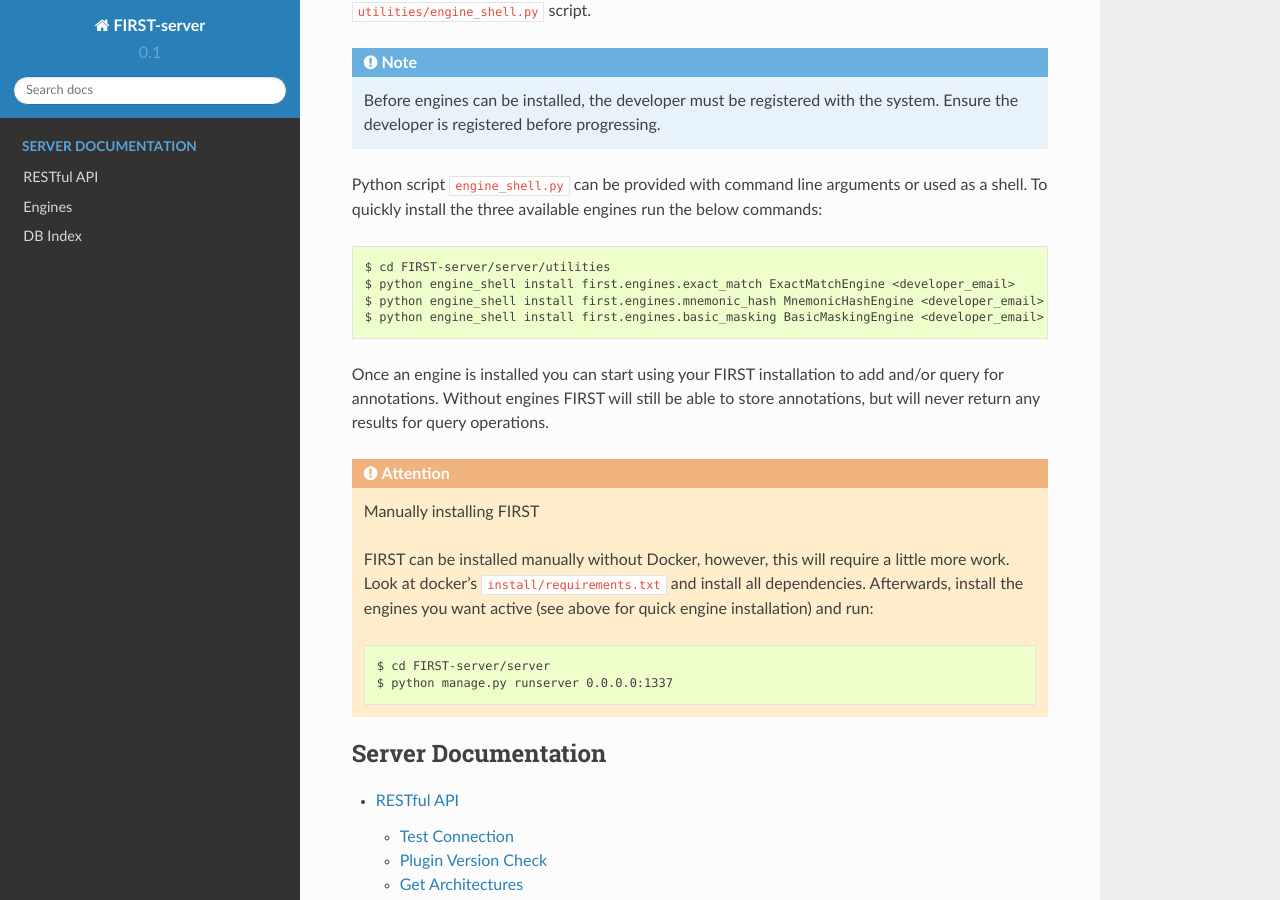
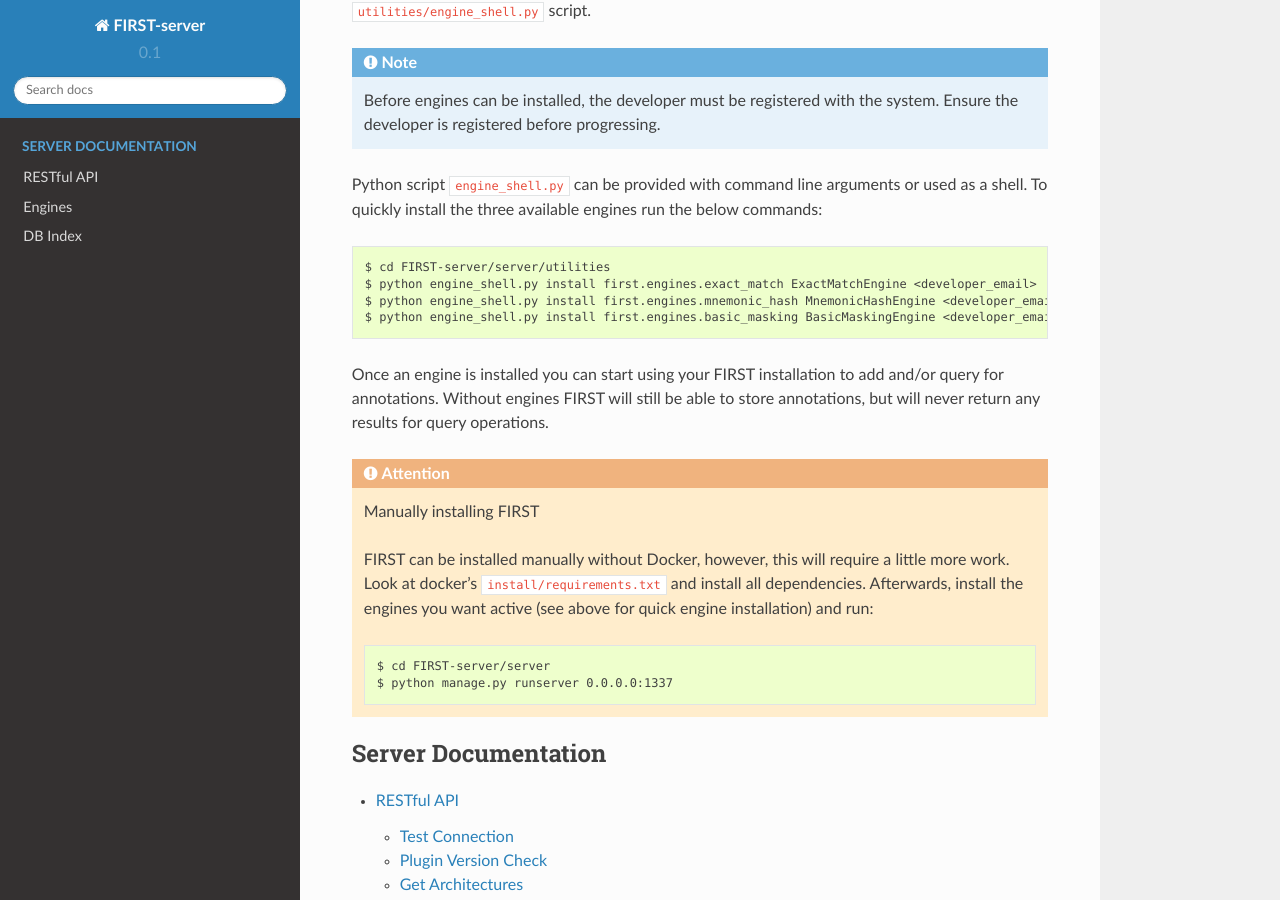
Before and after one commit to Cisco-Talos/FIRST-server, a Sphinx documentation site: the page built from docs/index.rst, in a window 1280 px wide and 900 px high, scrolled down 993 px. Built offline with Sphinx 7.4.7 and the Read the Docs theme 2.0.0, drawn with Linux system fonts in a browser that asks for light colours.

Commit message:
Added missing file extensions in doc
Issue #2

```diff
--- a/docs/index.rst
+++ b/docs/index.rst
@@ -39,9 +39,9 @@ Python script ``engine_shell.py`` can be provided with command line arguments or
 .. code::
 
     $ cd FIRST-server/server/utilities
-    $ python engine_shell install first.engines.exact_match ExactMatchEngine <developer_email>
-    $ python engine_shell install first.engines.mnemonic_hash MnemonicHashEngine <developer_email>
-    $ python engine_shell install first.engines.basic_masking BasicMaskingEngine <developer_email>
+    $ python engine_shell.py install first.engines.exact_match ExactMatchEngine <developer_email>
+    $ python engine_shell.py install first.engines.mnemonic_hash MnemonicHashEngine <developer_email>
+    $ python engine_shell.py install first.engines.basic_masking BasicMaskingEngine <developer_email>
 
 Once an engine is installed you can start using your FIRST installation to add and/or query for annotations. Without engines FIRST will still be able to store annotations, but will never return any results for query operations.
 
```
